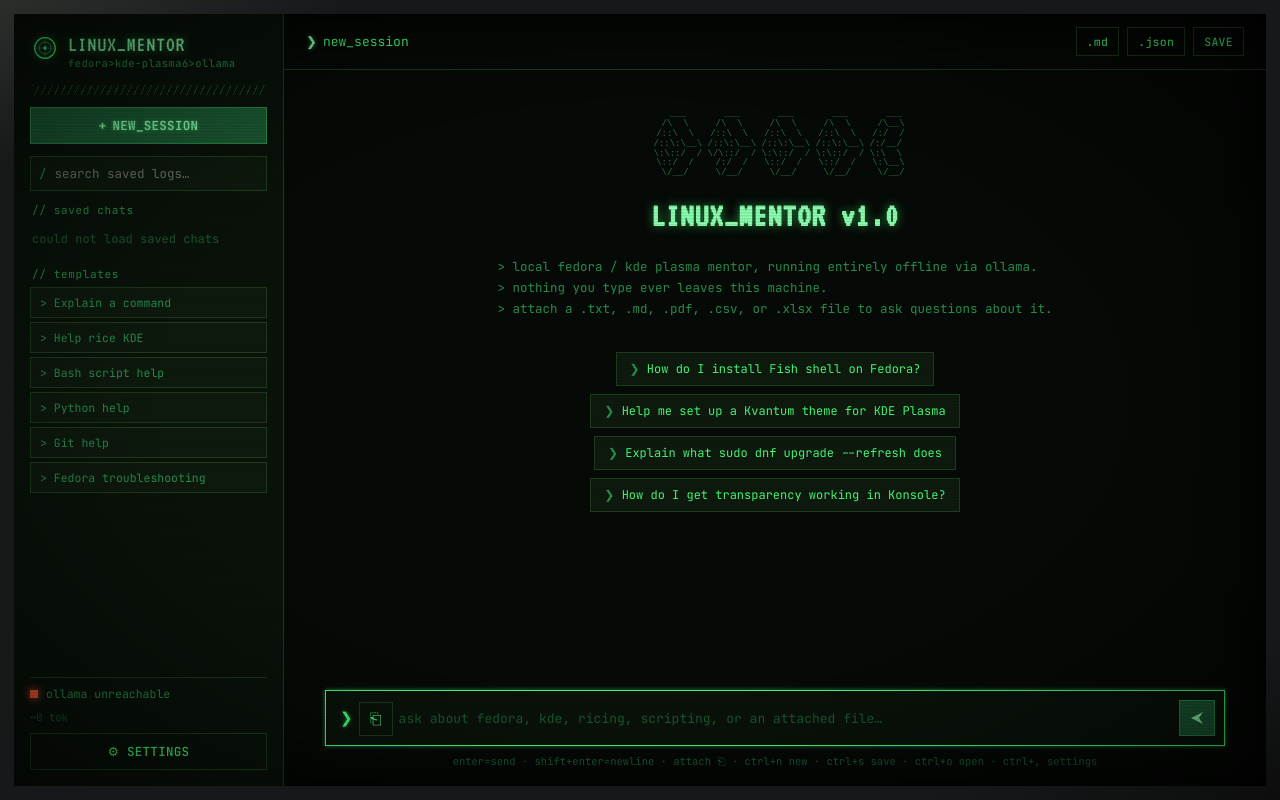
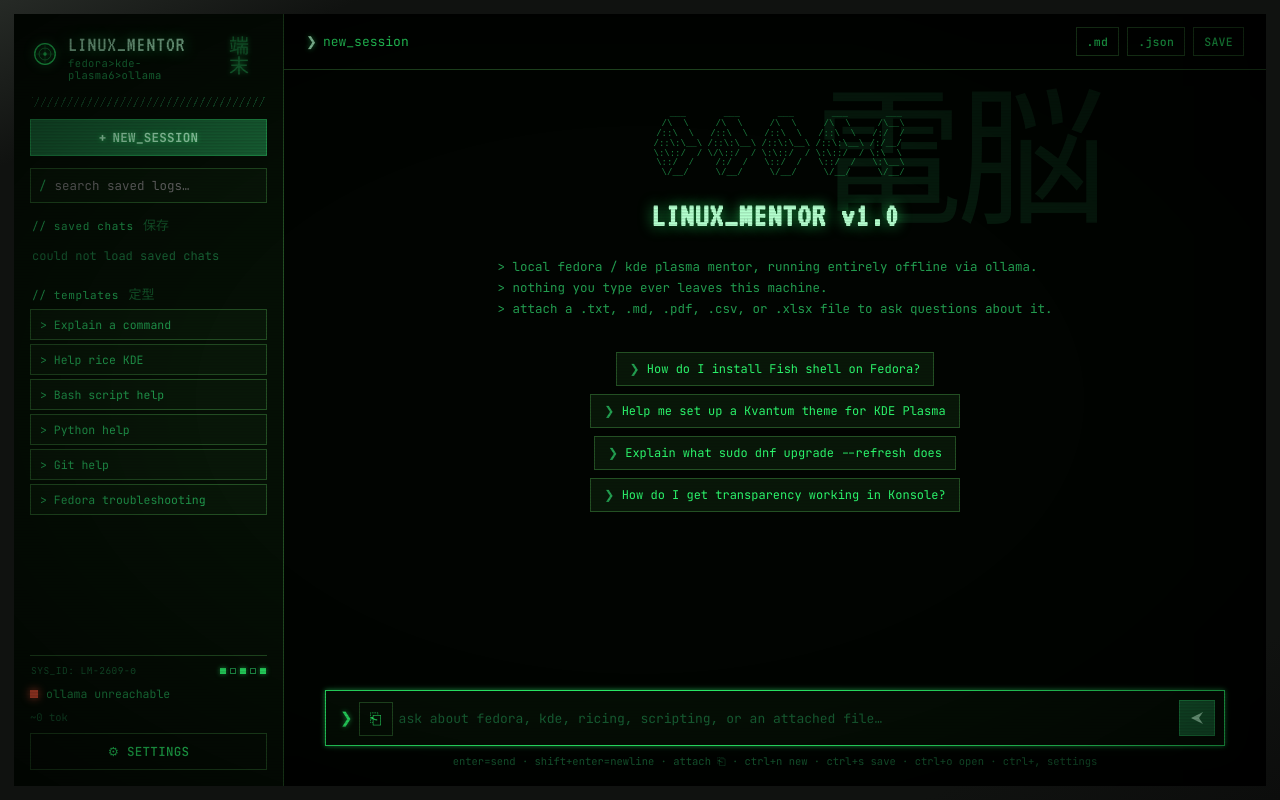
Before and after one commit to pmq-z/Fedora-Assistant, a website: page frontend/index.html in a window 1280 px wide. Drawn offline with nearby package versions, Linux system fonts and the light colour scheme; no server answers.

Commit message:
bugfix and ui update

```diff
--- a/frontend/index.html
+++ b/frontend/index.html
@@ -46,6 +46,7 @@
               <span class="brand-title">LINUX_MENTOR</span>
               <span class="brand-sub">fedora&gt;kde-plasma6&gt;ollama</span>
             </div>
+            <span class="brand-kanji" aria-hidden="true" title="terminal">端末</span>
           </div>
 
           <div class="hatch-divider" aria-hidden="true"></div>
@@ -60,18 +61,24 @@
           </div>
 
           <nav class="sidebar-section">
-            <div class="sidebar-section-title">// saved chats</div>
+            <div class="sidebar-section-title">// saved chats <span class="section-kanji" aria-hidden="true">保存</span></div>
             <div class="chat-list" id="chatList">
               <div class="chat-list-empty">no saved sessions yet</div>
             </div>
           </nav>
 
           <div class="sidebar-section">
-            <div class="sidebar-section-title">// templates</div>
+            <div class="sidebar-section-title">// templates <span class="section-kanji" aria-hidden="true">定型</span></div>
             <div class="template-list" id="templateList"><!-- populated by script.js --></div>
           </div>
 
           <div class="sidebar-footer">
+            <div class="sys-readout" aria-hidden="true">
+              <span class="sys-id">SYS_ID: LM-2609-Θ</span>
+              <span class="dot-strip">
+                <span class="dot on"></span><span class="dot off"></span><span class="dot on"></span><span class="dot off"></span><span class="dot on"></span>
+              </span>
+            </div>
             <div class="ollama-status" id="ollamaStatus" title="Ollama connection status">
               <span class="status-dot" id="statusDot"></span>
               <span id="statusText">checking ollama…</span>
@@ -97,6 +104,7 @@
 
           <div class="messages" id="messages">
             <div class="welcome" id="welcome">
+              <div class="welcome-kanji" aria-hidden="true" title="cyberbrain">電脳</div>
               <pre class="welcome-ascii" aria-hidden="true">
     ___       ___       ___       ___       ___
    /\  \     /\  \     /\  \     /\  \     /\__\
--- a/frontend/styles.css
+++ b/frontend/styles.css
@@ -30,23 +30,24 @@
 
 :root {
   /* bezel / screen structure */
-  --bg-void: #05070a;
-  --bezel: #16181a;
-  --bezel-highlight: #2b2f2b;
-  --screen-bg: #060a06;
+  --bg-void: #030402;
+  --bezel: #101210;
+  --bezel-highlight: #262a26;
+  --screen-bg: #010401;
 
   /* panels */
-  --panel: #0a130a;
-  --panel-alt: #0e1a0e;
-  --border: #1e3d1e;
-  --border-bright: #2f6b2f;
+  --panel: #050f05;
+  --panel-alt: #081708;
+  --border: #235023;
+  --border-bright: #3ddb63;
 
-  /* phosphor (green, dark theme default) */
-  --phosphor: #46ff7a;
-  --phosphor-strong: #8dffb0;
-  --phosphor-dim: #2b9150;
-  --phosphor-faint: #1c5c34;
-  --phosphor-glow: rgba(70, 255, 122, 0.55);
+  /* phosphor (green, dark theme default) - pushed more saturated/neon
+     against a near-pure-black screen for higher contrast */
+  --phosphor: #2dff70;
+  --phosphor-strong: #b3ffce;
+  --phosphor-dim: #23a352;
+  --phosphor-faint: #1a6b3a;
+  --phosphor-glow: rgba(45, 255, 112, 0.65);
 
   /* accents reserved for warnings/errors, per the system prompt's own
      "warn before destructive commands" spirit */
@@ -60,23 +61,23 @@
   --font-display: 'VT323', monospace;
   --font-mono: 'JetBrains Mono', 'Fira Code', monospace;
 
-  --glow-sm: 0 0 4px var(--phosphor-glow);
-  --glow-md: 0 0 10px var(--phosphor-glow);
+  --glow-sm: 0 0 5px var(--phosphor-glow);
+  --glow-md: 0 0 14px var(--phosphor-glow);
 }
 
 /* Light theme = amber phosphor. Still a dark screen (real amber CRTs were
    dark glass, not paper-colored) - only the phosphor hue changes. */
 [data-theme="light"] {
-  --phosphor: #ffb020;
-  --phosphor-strong: #ffd280;
-  --phosphor-dim: #b3791a;
-  --phosphor-faint: #6b4a12;
-  --phosphor-glow: rgba(255, 176, 32, 0.5);
-  --border: #3d2f1e;
-  --border-bright: #6b4f2f;
-  --panel: #130f0a;
-  --panel-alt: #1a140e;
-  --screen-bg: #0a0806;
+  --phosphor: #ffb717;
+  --phosphor-strong: #ffe2a3;
+  --phosphor-dim: #cf8a1e;
+  --phosphor-faint: #7a5416;
+  --phosphor-glow: rgba(255, 183, 23, 0.6);
+  --border: #4a3618;
+  --border-bright: #d99a2b;
+  --panel: #0d0a05;
+  --panel-alt: #130f07;
+  --screen-bg: #050402;
 }
 
 * { box-sizing: border-box; }
@@ -107,6 +108,14 @@ button, input, textarea, select { font-family: inherit; }
 caret-color: var(--phosphor-strong);
 
 /* Scrollbars: thin phosphor-tinted */
+/* Scrollbars: thin phosphor-tinted.
+   Chromium/WebKit browsers use the ::-webkit-scrollbar pseudo-elements
+   below. Firefox ignores those entirely and instead reads the two
+   standardized properties here (scrollbar-width/scrollbar-color) - without
+   them Firefox falls back to its default OS scrollbar, which reads as
+   basically invisible against this dark theme. Both are needed to cover
+   every browser. */
+html { scrollbar-width: thin; scrollbar-color: var(--border-bright) transparent; }
 ::-webkit-scrollbar { width: 9px; height: 9px; }
 ::-webkit-scrollbar-track { background: transparent; }
 ::-webkit-scrollbar-thumb { background: var(--border-bright); border-radius: 0; }
@@ -156,7 +165,7 @@ caret-color: var(--phosphor-strong);
   inset: 0;
   z-index: 41;
   pointer-events: none;
-  background: radial-gradient(ellipse at center, transparent 55%, rgba(0, 0, 0, 0.55) 100%);
+  background: radial-gradient(ellipse at center, transparent 50%, rgba(0, 0, 0, 0.65) 100%);
 }
 
 .crt-flicker {
@@ -197,6 +206,7 @@ caret-color: var(--phosphor-strong);
   border-right: 1px solid var(--border);
   display: flex;
   flex-direction: column;
+  min-height: 0; /* grid items default to min-height:auto, which lets them grow past their track instead of scrolling internally - this is the actual fix for "can't scroll" */
   padding: 16px;
   gap: 12px;
   overflow-y: auto;
@@ -207,6 +217,7 @@ caret-color: var(--phosphor-strong);
   display: flex;
   flex-direction: column;
   min-width: 0;
+  min-height: 0; /* same fix, applied to the grid item that contains .messages */
   height: 100%;
 }
 
@@ -229,6 +240,15 @@ caret-color: var(--phosphor-strong);
   text-shadow: var(--glow-md);
 }
 .brand-sub { font-size: 10.5px; color: var(--phosphor-dim); letter-spacing: 0.4px; }
+.brand-kanji {
+  margin-left: auto;
+  font-family: var(--font-display);
+  font-size: 20px;
+  line-height: 1;
+  color: var(--phosphor-dim);
+  opacity: 0.75;
+  text-shadow: var(--glow-sm);
+}
 
 .hatch-divider {
   height: 10px;
@@ -330,6 +350,13 @@ caret-color: var(--phosphor-strong);
   color: var(--phosphor-dim);
   padding: 0 2px;
 }
+.section-kanji {
+  font-family: var(--font-display);
+  font-size: 13px;
+  opacity: 0.5;
+  margin-left: 2px;
+  letter-spacing: 0;
+}
 
 .chat-list { display: flex; flex-direction: column; gap: 2px; max-height: 260px; overflow-y: auto; }
 .chat-list-empty { color: var(--phosphor-faint); font-size: 12px; padding: 8px 2px; }
@@ -375,6 +402,11 @@ caret-color: var(--phosphor-strong);
 .template-chip:hover { color: var(--phosphor); border-color: var(--phosphor-dim); box-shadow: var(--glow-sm); }
 
 .sidebar-footer { margin-top: auto; display: flex; flex-direction: column; gap: 9px; padding-top: 8px; border-top: 1px solid var(--border); }
+.sys-readout { display: flex; align-items: center; justify-content: space-between; padding: 0 1px; }
+.sys-id { font-size: 9.5px; color: var(--phosphor-faint); letter-spacing: 0.5px; }
+.dot-strip { display: flex; gap: 4px; }
+.dot { width: 6px; height: 6px; border: 1px solid var(--phosphor-dim); background: transparent; }
+.dot.on { background: var(--phosphor); border-color: var(--phosphor); box-shadow: var(--glow-sm); }
 .ollama-status { display: flex; align-items: center; gap: 8px; font-size: 11.5px; color: var(--phosphor-dim); }
 .status-dot { width: 8px; height: 8px; border-radius: 0; background: var(--phosphor-faint); flex-shrink: 0; }
 .status-dot.online { background: var(--phosphor); box-shadow: 0 0 8px var(--phosphor); }
@@ -416,6 +448,7 @@ caret-color: var(--phosphor-strong);
    ========================================================================= */
 .messages {
   flex: 1;
+  min-height: 0; /* completes the fix: without this, .messages grows to fit all content instead of scrolling within the available space */
   overflow-y: auto;
   padding: 20px 0 8px;
   display: flex;
@@ -424,10 +457,26 @@ caret-color: var(--phosphor-strong);
 }
 
 .welcome {
+  position: relative;
+  z-index: 0;
   max-width: 660px;
   margin: 20px auto;
   text-align: center;
   padding: 0 20px;
+}
+.welcome-kanji {
+  position: absolute;
+  z-index: -1;
+  top: -18px;
+  right: 4px;
+  font-family: var(--font-display);
+  font-size: 150px;
+  line-height: 1;
+  letter-spacing: -6px;
+  color: var(--phosphor-faint);
+  opacity: 0.22;
+  pointer-events: none;
+  user-select: none;
 }
 .welcome-ascii {
   color: var(--phosphor-dim);
@@ -648,7 +697,7 @@ caret-color: var(--phosphor-strong);
 .modal-header h2 { font-size: 13px; margin: 0; color: var(--phosphor); font-weight: 600; }
 .modal-close { background: none; border: none; color: var(--phosphor-dim); font-size: 14px; cursor: pointer; }
 .modal-close:hover { color: var(--phosphor); }
-.modal-body { padding: 18px 20px; overflow-y: auto; display: flex; flex-direction: column; gap: 14px; }
+.modal-body { padding: 18px 20px; overflow-y: auto; min-height: 0; display: flex; flex-direction: column; gap: 14px; }
 .modal-footer { display: flex; justify-content: flex-end; gap: 8px; padding: 14px 20px; border-top: 1px solid var(--border); }
 
 .field { display: flex; flex-direction: column; gap: 6px; font-size: 12px; color: var(--phosphor-dim); }
```
Also changed, not shown: chats/2026-07-17_16-50-38.txt (added, +67 -0 lines).
